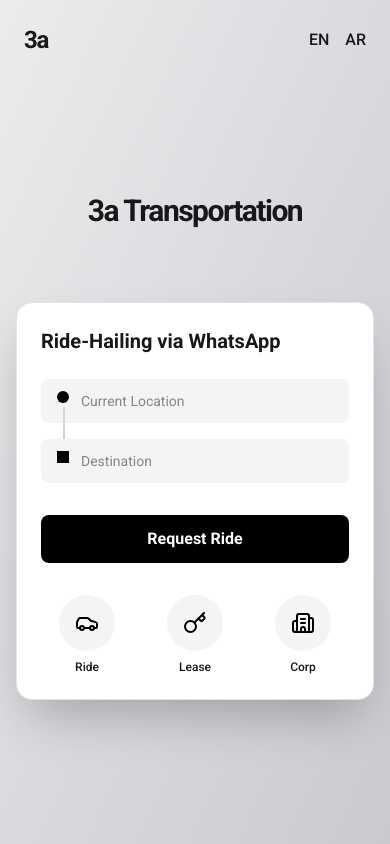
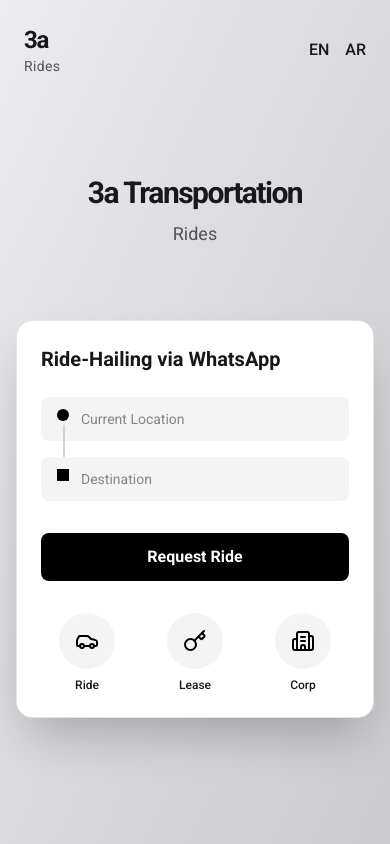
Before and after one commit to ahmedgfathy/3a, a Next.js app: page /en in a window 390 px wide. Shown: the top 844 px of the page. Built offline with nearby package versions, Linux system fonts and the light colour scheme.

Commit message:
Add slogan to brand identity across the site
Co-authored-by: ahmedgfathy <8785551+ahmedgfathy@users.noreply.github.com>

```diff
--- a/messages/ar.json
+++ b/messages/ar.json
@@ -2,6 +2,7 @@
     "HomePage": {
         "title": "ثري ايه للنقل",
         "brand": "ثري ايه",
+        "slogan": "مشاوير",
         "about": "من نحن",
         "services": "خدماتنا",
         "whyChooseUs": "مميزاتنا"
--- a/messages/en.json
+++ b/messages/en.json
@@ -2,6 +2,7 @@
   "HomePage": {
     "title": "3a Transportation",
     "brand": "3a",
+    "slogan": "Rides",
     "about": "About Us",
     "services": "Our Services",
     "whyChooseUs": "Why Choose Us?"
--- a/src/app/[locale]/layout.tsx
+++ b/src/app/[locale]/layout.tsx
@@ -18,7 +18,7 @@ const cairo = Cairo({
 });
 
 export const metadata = {
-  title: "3a Transportation",
+  title: "3a Transportation - Rides",
   description: "Premium Ride-Hailing & Corporate Transportation Services",
 };
 
--- a/src/app/[locale]/page.tsx
+++ b/src/app/[locale]/page.tsx
@@ -13,7 +13,10 @@ export default function HomePage() {
     <main className="min-h-screen bg-white dark:bg-zinc-950 text-zinc-900 dark:text-zinc-50">
       {/* Navigation */}
       <nav className="absolute top-0 w-full p-6 flex justify-between items-center z-50">
-        <div className="text-2xl font-bold tracking-tighter">{t('brand')}</div>
+        <div className="flex flex-col">
+          <div className="text-2xl font-bold tracking-tighter">{t('brand')}</div>
+          <div className="text-sm text-zinc-600 dark:text-zinc-400 tracking-wide">{t('slogan')}</div>
+        </div>
         <div className="space-x-4 rtl:space-x-reverse font-medium">
           <Link href="/" locale="en" className="hover:text-zinc-600 dark:hover:text-zinc-300 transition-colors">EN</Link>
           <Link href="/" locale="ar" className="hover:text-zinc-600 dark:hover:text-zinc-300 transition-colors">AR</Link>
@@ -41,14 +44,20 @@ export default function HomePage() {
           {/* Text Content */}
           <div className="max-w-xl space-y-6 text-center md:text-left">
             {/* Mobile: Simple Greeting / Tagline */}
-            <h1 className="block md:hidden text-3xl font-bold leading-tight tracking-tighter">
-              {t('title')}
-            </h1>
+            <div className="block md:hidden">
+              <h1 className="text-3xl font-bold leading-tight tracking-tighter">
+                {t('title')}
+              </h1>
+              <p className="text-lg text-zinc-600 dark:text-zinc-400 mt-2">{t('slogan')}</p>
+            </div>
 
             {/* Desktop: Full Title & Description */}
-            <h1 className="hidden md:block text-5xl lg:text-7xl font-bold leading-tight tracking-tighter">
-              {t('title')}
-            </h1>
+            <div className="hidden md:block">
+              <h1 className="text-5xl lg:text-7xl font-bold leading-tight tracking-tighter">
+                {t('title')}
+              </h1>
+              <p className="text-2xl lg:text-3xl text-zinc-600 dark:text-zinc-400 font-light mt-4">{t('slogan')}</p>
+            </div>
             <p className="hidden md:block text-xl lg:text-2xl text-zinc-600 dark:text-zinc-400 font-light">
               {tAbout('description')}
             </p>
@@ -187,7 +196,8 @@ export default function HomePage() {
         <div className="container mx-auto px-6">
           <div className="grid md:grid-cols-4 gap-8 mb-8 text-center md:text-left">
             <div className="md:col-span-2">
-              <h3 className="text-2xl font-bold mb-4">{t('brand')}</h3>
+              <h3 className="text-2xl font-bold mb-1">{t('brand')}</h3>
+              <p className="text-sm text-zinc-400 mb-4">{t('slogan')}</p>
               <p className="text-zinc-400 max-w-sm mx-auto md:mx-0">{tAbout('description')}</p>
             </div>
             <div>
```
